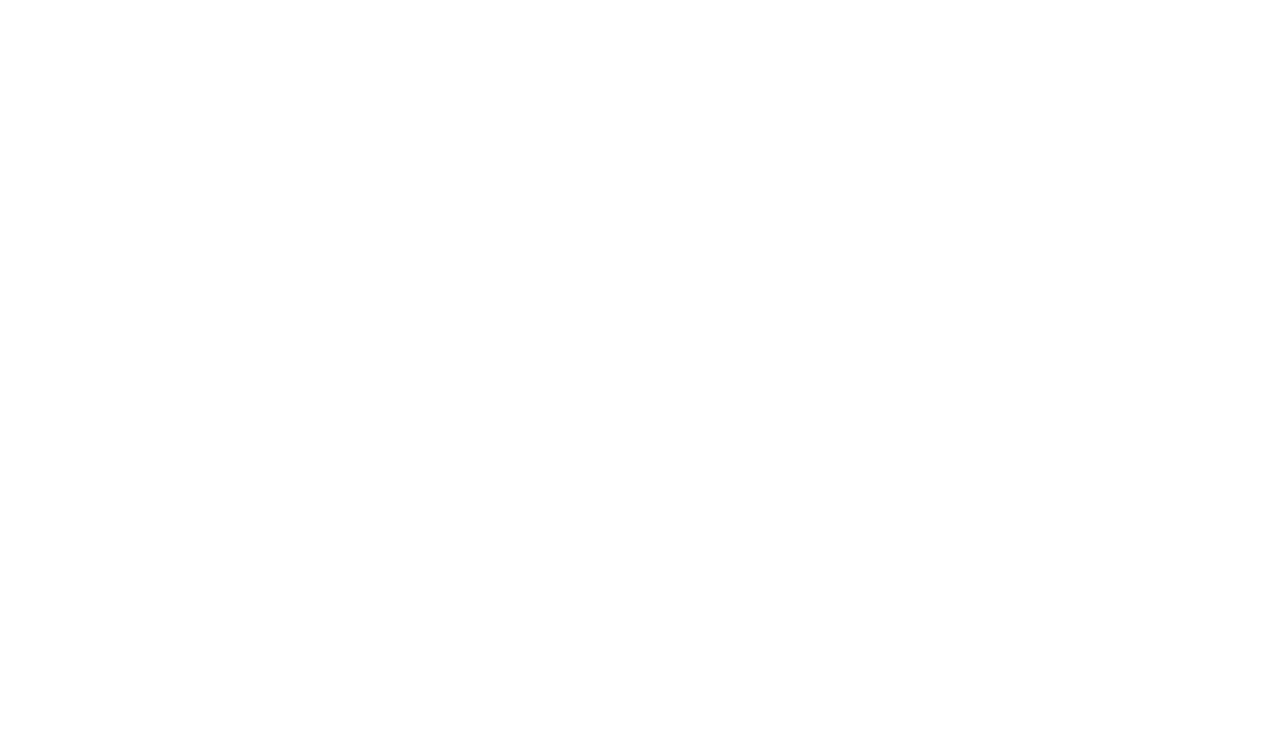
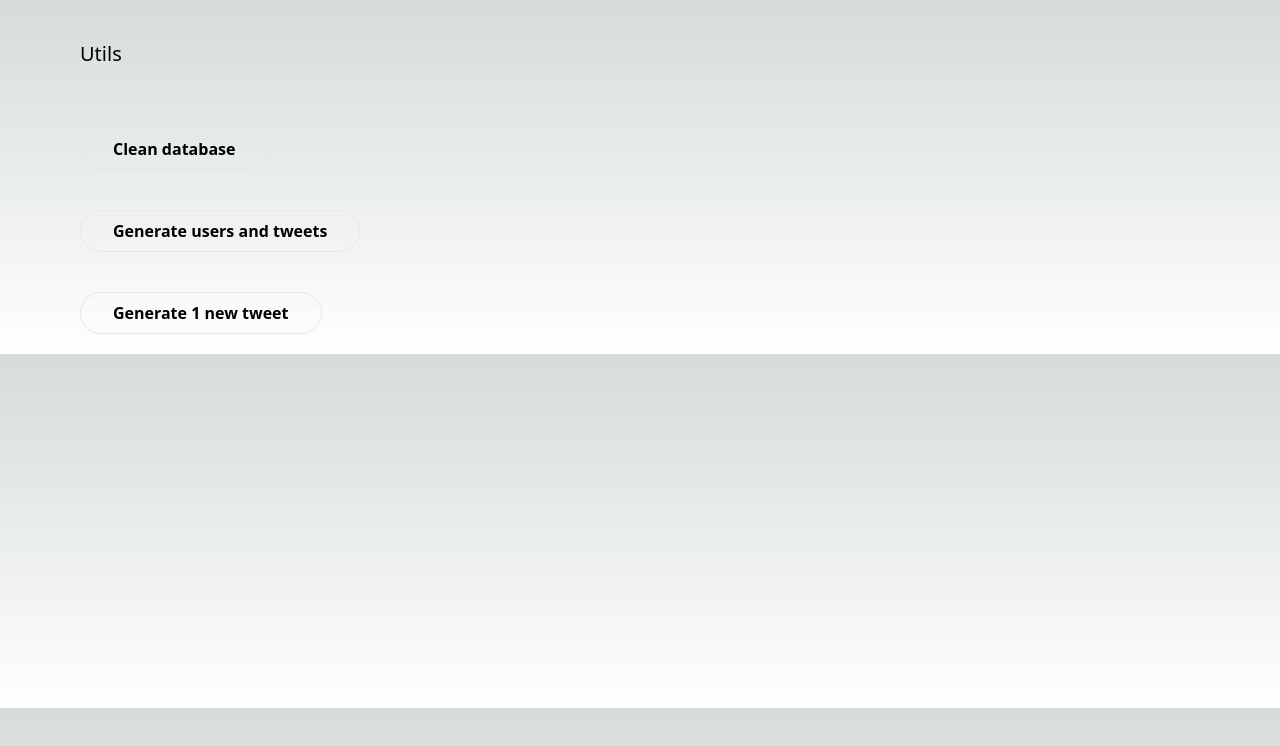
Before and after one commit to xian145/Projects, a Next.js app in the folder twitter-clone/: page /utils in a window 1280 px wide. Before the commit this address had no page. Shown: the top 746 px of the page. Built offline with nearby package versions, Linux system fonts and the light colour scheme.

Commit message:
added utils files, that are button that fetch and api which is not acctive yet, and made changes on global css to delete a transsition, change on home to delete the transition handler, change on setup to redirect to home if already have an active session and a username

```diff
--- a/twitter-clone/package.json
+++ b/twitter-clone/package.json
@@ -24,6 +24,7 @@
     "tailwindcss": "3.3.1"
   },
   "devDependencies": {
+    "@faker-js/faker": "^7.6.0",
     "prisma": "^4.13.0"
   }
 }
--- a/twitter-clone/pages/home.js
+++ b/twitter-clone/pages/home.js
@@ -4,12 +4,8 @@
 import Tweets from "@/components/tweets";
 import prisma from "@/lib/prisma";
 import { getTweets } from "@/lib/data";
-import { useEffect } from "react";
 
 export default function Home({ tweets }) {
-  useEffect(() => {
-    document.body.style.opacity = 1;
-  }, []);
   //to this function enter tweets as a props from the function below this one
   const { data: session, status } = useSession();
   const router = useRouter();
--- a/twitter-clone/pages/setup.js
+++ b/twitter-clone/pages/setup.js
@@ -9,8 +9,7 @@
   const router = useRouter();
 
   if (!session || !session.user) {
-    router.push("/");
-    return;
+    return null;
   }
 
   if (status === "loading") return null;
--- /dev/null
+++ b/twitter-clone/pages/utils.js
@@ -0,0 +1,62 @@
+export default function Utils() {
+  return (
+    <div className="mt-10 ml-20">
+      <h2 className="mb-10 text-xl">Utils</h2>
+
+      <div className="flex-1 mb-5">
+        <button
+          className="px-8 py-2 mt-5 mr-8 font-bold border rounded-full color-accent-contrast bg-color-accent hover:bg-color-accent-hover-darker"
+          onClick={async () => {
+            await fetch("/api/utils", {
+              body: JSON.stringify({
+                task: "clean_database",
+              }),
+              headers: {
+                "Content-Type": "application/json",
+              },
+              method: "POST",
+            });
+          }}
+        >
+          Clean database
+        </button>
+      </div>
+      <div className="flex-1 mb-5">
+        <button
+          className="px-8 py-2 mt-5 mr-8 font-bold border rounded-full color-accent-contrast bg-color-accent hover:bg-color-accent-hover-darker"
+          onClick={async () => {
+            await fetch("/api/utils", {
+              body: JSON.stringify({
+                task: "generate_users_and_tweets",
+              }),
+              headers: {
+                "Content-Type": "application/json",
+              },
+              method: "POST",
+            });
+          }}
+        >
+          Generate users and tweets
+        </button>
+      </div>
+      <div className="flex-1 mb-5">
+        <button
+          className="px-8 py-2 mt-5 mr-8 font-bold border rounded-full color-accent-contrast bg-color-accent hover:bg-color-accent-hover-darker"
+          onClick={async () => {
+            await fetch("/api/utils", {
+              body: JSON.stringify({
+                task: "generate_one_tweet",
+              }),
+              headers: {
+                "Content-Type": "application/json",
+              },
+              method: "POST",
+            });
+          }}
+        >
+          Generate 1 new tweet
+        </button>
+      </div>
+    </div>
+  );
+}
--- a/twitter-clone/styles/globals.css
+++ b/twitter-clone/styles/globals.css
@@ -17,8 +17,6 @@
 }
 
 body {
-  opacity: 0;
-  transition: opacity 0.3s ease-in-out;
   color: rgb(var(--foreground-rgb));
   background: linear-gradient(
       to bottom,
```
Also changed, not shown: 2 other files (tests, documents, lock files or other folders).
